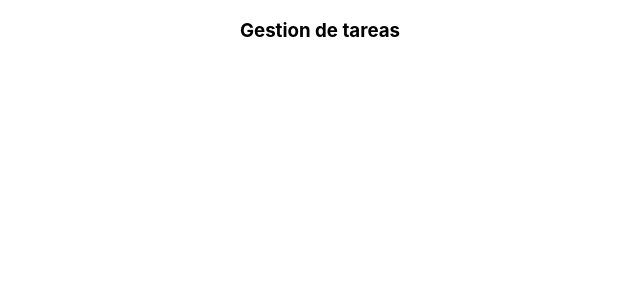
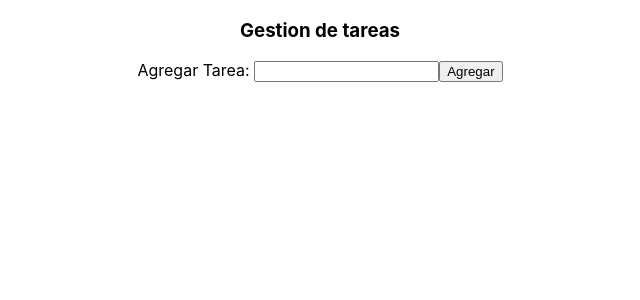
Before and after one commit to capacitaciones-metal/react-task, a React (Create React App) app: page / in a window 1280 px wide. Shown: the top 300 px of the page, without its empty margins (320-960 px from the left). Built offline with nearby package versions, Linux system fonts and the light colour scheme.

Commit message:
Se crea "TaskNew"

```diff
--- a/src/App.js
+++ b/src/App.js
@@ -1,5 +1,4 @@
 import React from 'react';
-import logo from './logo.svg';
 import './App.css';
 import TaskContainer from './components/TaskContainer'
 
--- a/src/components/TaskContainer.js
+++ b/src/components/TaskContainer.js
@@ -1,11 +1,22 @@
 import React from 'react';
+import TaskNew from './TaskNew'
 
 
-export default class TaskContainer extends React.Component{
+export default class TaskContainer extends React.Component {
 
 
-    render(){
-    return <h3>Gestion de tareas</h3>
+
+    handleAddTask(task){
+        console.log(task)
+    }
+
+    render() {
+        return (
+            <div>
+                <h3>Gestion de tareas</h3>
+                <TaskNew addTask={this.handleAddTask} />
+            </div>
+        );
     }
 
 
--- /dev/null
+++ b/src/components/TaskNew.js
@@ -0,0 +1,41 @@
+import React from 'react';
+import PropTypes from 'prop-types'
+
+export default class TaskNew extends React.Component {
+
+
+    constructor(props){
+        super(props);
+
+        this.state = {task: ""};
+
+        this.handleTaskChange = this.handleTaskChange.bind(this);
+    }
+
+    handleTaskChange(event){
+        this.setState({task: event.target.value});
+    }
+
+    handleAddTask(){
+        if(this.state.task){
+            this.props.addTask(this.state.task)
+            this.setState({task:""})
+        }
+    }
+
+    render(){
+        return (
+            <div>
+                <label>Agregar Tarea: </label>
+                <input type="text" name="task" value={this.state.task}  onChange={this.handleTaskChange} />
+                <button onClick={this.handleAddTask.bind(this)}>Agregar</button>
+            </div>
+        );
+    }
+
+}
+
+
+TaskNew.propTypes = {
+    addTask: PropTypes.func
+};
```
Also changed, not shown: 1 other file (tests, documents, lock files or other folders).
